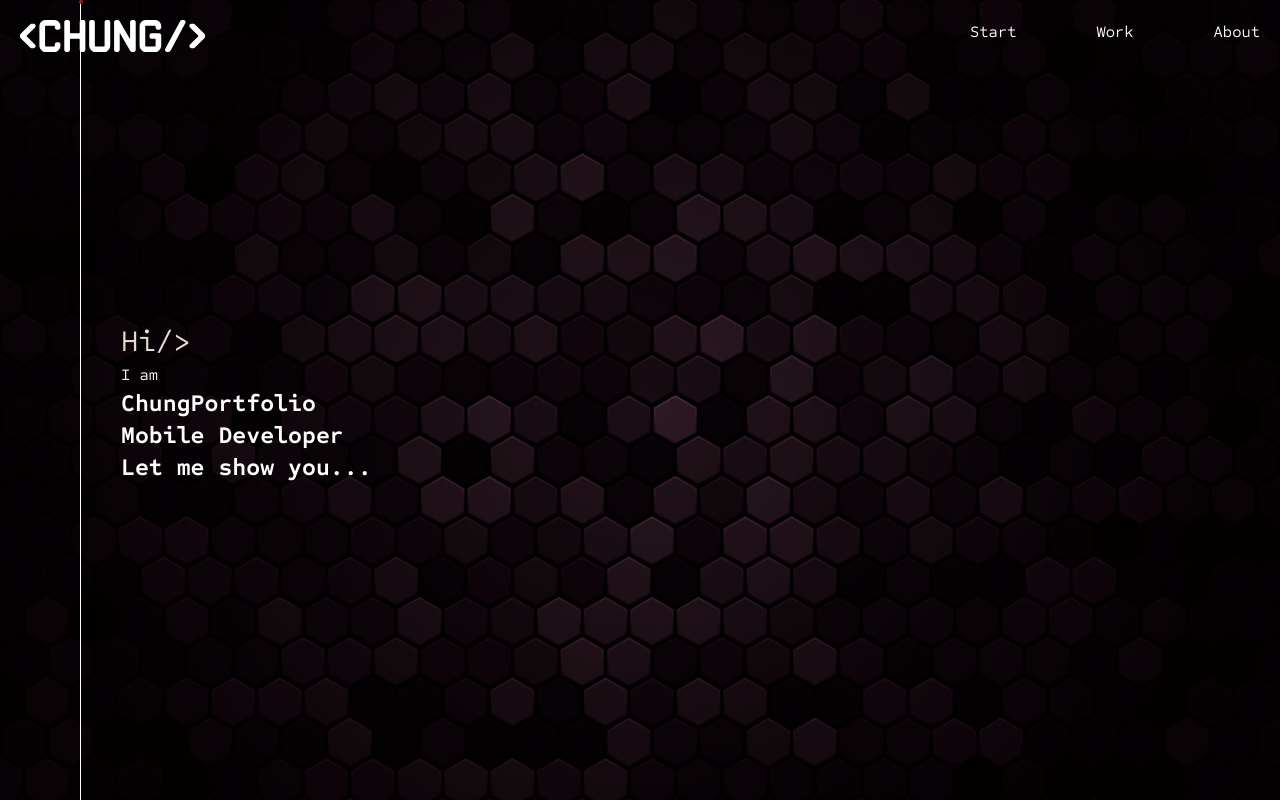
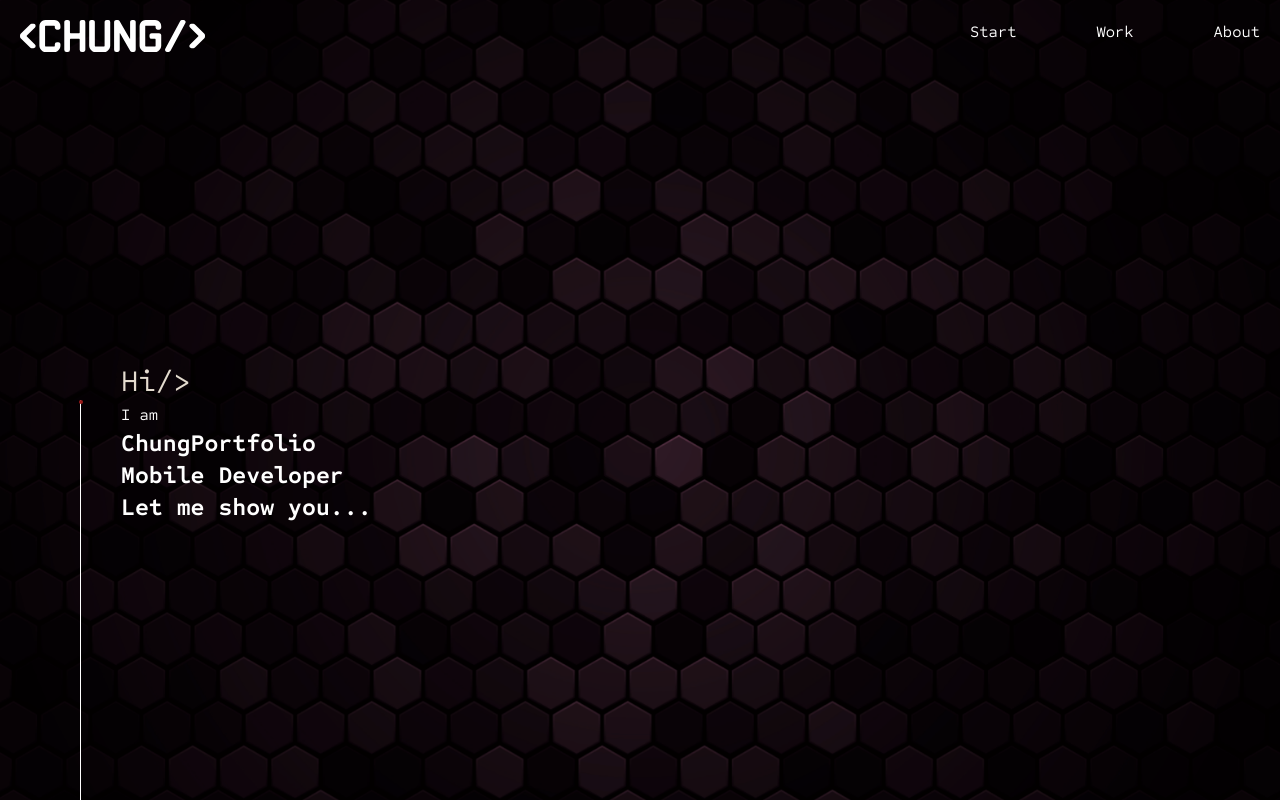
Before and after one commit to levanchungit/chung-portfolio-web, a Next.js app: page / in a window 1280 px wide. Shown: the top 800 px of the page. Built offline with nearby package versions, Linux system fonts and the light colour scheme.

Commit message:
fix layout

```diff
--- a/components/nav-header/index.tsx
+++ b/components/nav-header/index.tsx
@@ -5,7 +5,7 @@ type Props = {};
 
 export default function Header({}: Props) {
   return (
-    <header className="flex flex-row justify-between fixed top-0 left-0 right-0 px-5 py-5 text-white">
+    <header className="flex flex-row justify-between fixed top-0 left-0 right-0 px-5 py-5 text-white z-50">
       <div className="flex flex-1 justify-start items-center">
         <svg
           id="LogoChungPortfolio"
--- a/components/start/index.tsx
+++ b/components/start/index.tsx
@@ -4,9 +4,9 @@ type Props = {};
 
 export default function Start({}: Props) {
   return (
-    <div className="flex w-full justify-center items-center min-h-screen bg-background-start bg-cover bg-center md:justify-start px-20">
-      {/* div line vertical have a dot position top of line */}
-      <div className="w-px h-screen bg-white rounded-full relative">
+    <div className="flex p-10 w-full justify-center items-center min-h-screen bg-background-start bg-cover bg-center overflow-hidden md:flex-row
+    md:justify-start md:px-20">
+      <div className="w-px h-screen bg-white rounded-full relative bottom-1/2 translate-y-[45%]">
         <div className="flex flex-col w-1 h-1 rounded-full absolute top-0 left-1/2 transform -translate-x-1/2 bg-red-800"></div>
       </div>
       <div className="flex flex-col mx-10">
```
